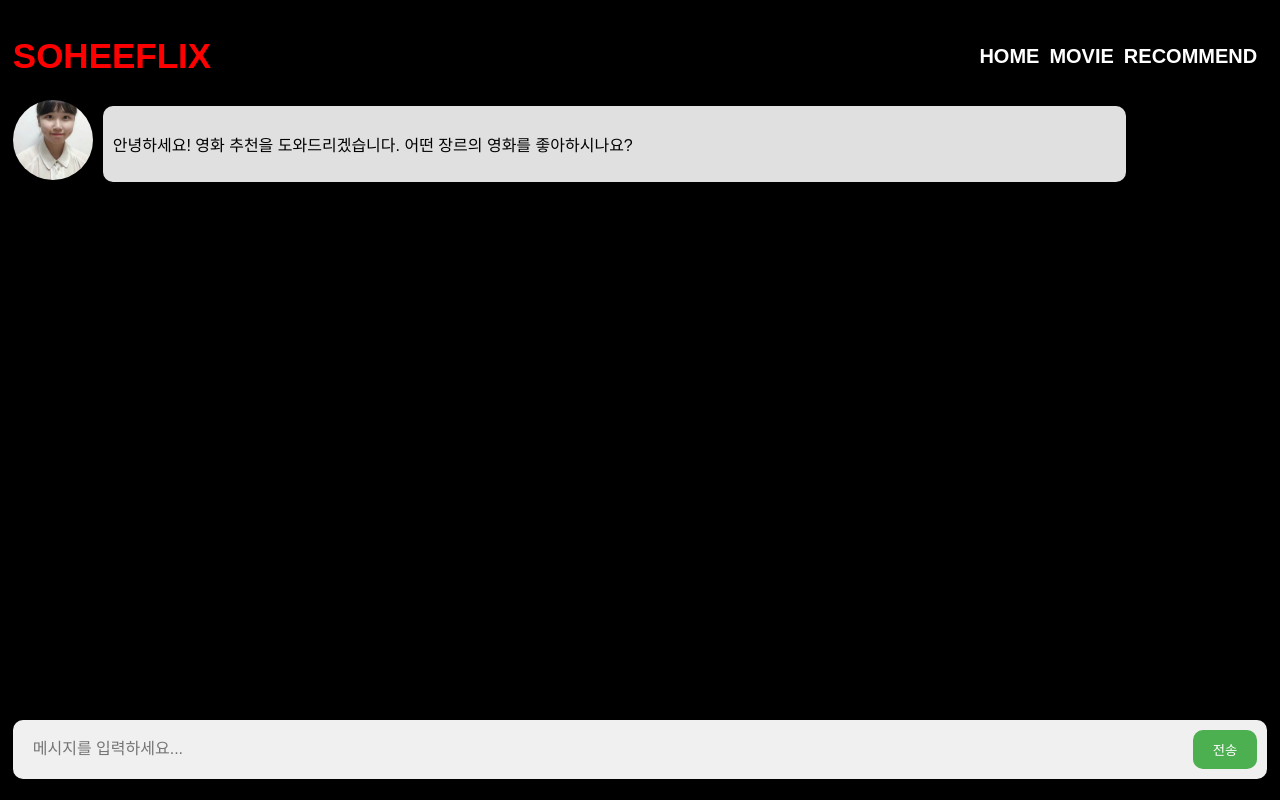
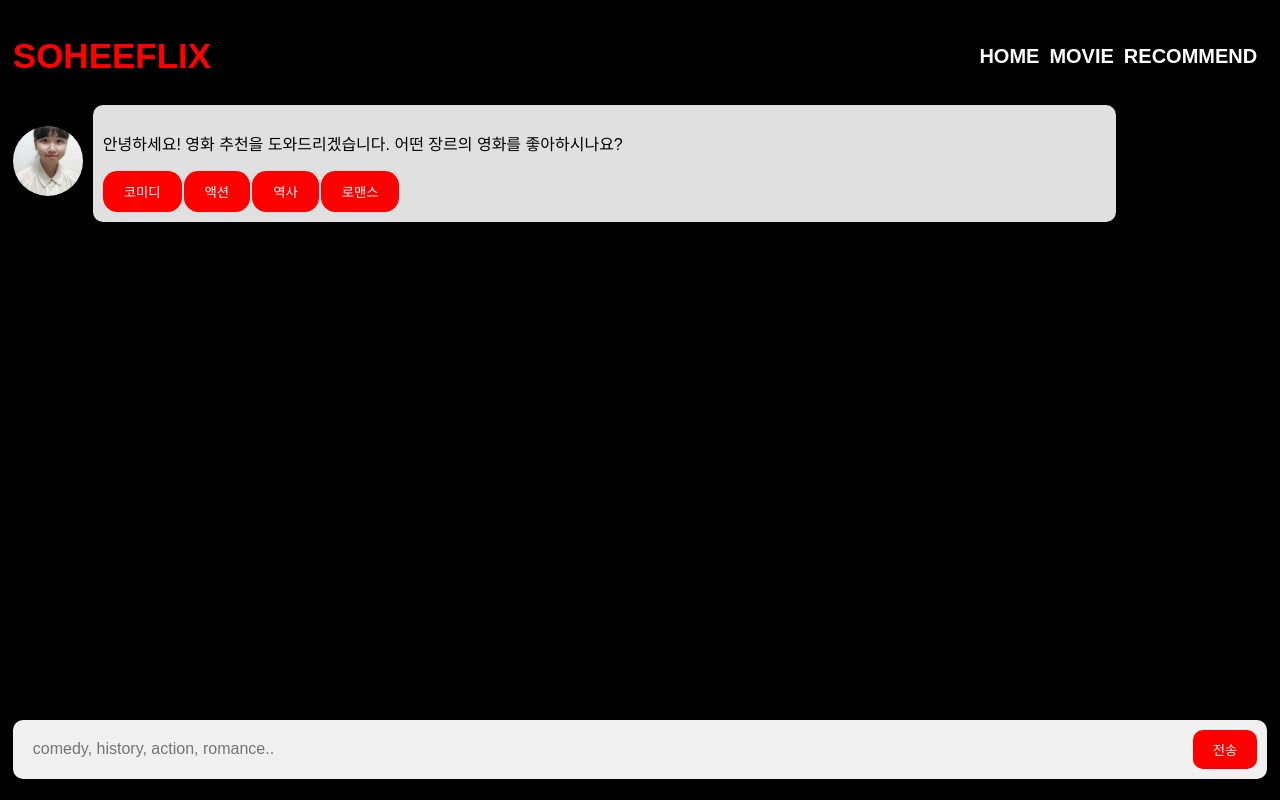
Before and after one commit to soheejjang0912/soheeflix, a React (Create React App) app: page /recommend in a window 1280 px wide. Built offline with nearby package versions, Linux system fonts and the light colour scheme.

Commit message:
recommend 장르 버튼 추가

```diff
--- a/src/components/RecommendChat.js
+++ b/src/components/RecommendChat.js
@@ -1,6 +1,6 @@
 import styles from "../css/Recommend.module.css";
 
-function RecommendChat({id, coverImage, title, summary,runtime,rating}){
+function RecommendChat({id, coverImage, title, synopsis,runtime,rating}){
     return (
         <div key={id} className={styles.recommend__display}>
             <div className={styles.img}>
@@ -10,7 +10,7 @@ function RecommendChat({id, coverImage, title, summary,runtime,rating}){
                 <p>{title}</p>
                 <p>runtime : {runtime}</p>
                 <p>rating : {rating}</p>
-                <p>{summary}</p>
+                <p>{synopsis}</p>
             </div>
         </div>
     );
--- a/src/css/Recommend.module.css
+++ b/src/css/Recommend.module.css
@@ -17,7 +17,7 @@
 }
 
 .input__button {
-    background-color: #4CAF50; /* 버튼 배경색 */
+    background-color: red; /* 버튼 배경색 */
     color: white; /* 버튼 텍스트 색상 */
     border: none; /* 테두리 없음 */
     border-radius: 10px; /* 모서리 반경 */
@@ -44,7 +44,9 @@
     border-radius: 10px; /* 모서리 반경 */
     padding: 10px; /* 내부 여백 */
     position: relative; /* 가상 요소를 포함할 수 있도록 상대 위치 지정 */
-    margin-top: 4px;
+
+    margin-top: 5px;
+    margin-bottom: 5px;
 }
 
 .message {
@@ -54,9 +56,10 @@
     padding: 10px; /* 내부 여백 */
     position: relative; /* 가상 요소를 포함할 수 있도록 상대 위치 지정 */
     margin-left: auto; /* 오른쪽 여백을 자동으로 채우도록 설정 */
+    color: white;
 
-
-    color: white;
+    margin-top: 5px;
+    margin-bottom: 5px;
 }
 
 .image__container {
@@ -67,8 +70,8 @@
     width: 100%;
     height: auto; /* 높이 자동으로 조정 */
 
-    width: 80px; /* 이미지 너비 설정 */
-    height: 80px; /* 이미지 높이 설정 */
+    width: 70px; /* 이미지 너비 설정 */
+    height: 70px; /* 이미지 높이 설정 */
     border-radius: 50%; /* 둥근 모서리 설정 */
     overflow: hidden; /* 이미지 영역을 벗어난 부분은 숨김 */
 }
@@ -86,3 +89,12 @@
 .recommend__display .img{
     margin-right: 10px;
   }
+
+.button{
+    background-color: red;
+    color: white;
+    border: none; /* 테두리 제거 */
+    border-radius: 0.9rem; /* 버튼을 동그랗게 만듭니다 */
+    padding: 11px 21px; /* 내부 여백을 조절하여 버튼의 크기를 늘립니다 */
+    margin-right: 2px;
+}
--- a/src/routes/Detail.js
+++ b/src/routes/Detail.js
@@ -18,7 +18,6 @@ function Detail(){
     useEffect(()=>{
         getMovie();
     }, []);
-    console.log(movie);
     return (
         <div>
             <Header />
--- a/src/routes/List.js
+++ b/src/routes/List.js
@@ -48,7 +48,6 @@ function Home(){
         getComedyMovies();
         getActionMovies();
     }, []);
-    console.log(loading);
     return (
         <div>
             <Header />
--- a/src/routes/Recommend.js
+++ b/src/routes/Recommend.js
@@ -7,11 +7,18 @@ import sohee from "../img/sohee.jpg";
 function Recommend(){
     const [message, setMessage] = useState('');
     const [recommend, setRecommend] = useState([]);
+    const [btnState, setBtnState] = useState(false);
     const scrollRef = useRef(null);
 
     const handleMessageChange = (event) => {
         setMessage(event.target.value);
     };
+
+    const buttonGenre = (genre) => {
+        setBtnState(true);
+        setMessage(genre);
+
+    }
 
     const handleSendMessage = async () => {
         if (message.trim() !== '') {
@@ -22,13 +29,11 @@ function Recommend(){
                 // API를 통해 받아온 영화 목록을 추가합니다.
                 { message: <p>추천 영화 목록을 가져오는 중입니다...</p>, type: 'sohee' } //임시 메시지
             ]);
-            setMessage('');
-
+            scrollRef.current.scrollTop = scrollRef.current.scrollHeight;
             try {
-                const response = await fetch(`https://yts-proxy.now.sh/list_movies.json?genre=${message}`);
+                const response = await fetch(`https://yts-proxy.now.sh/list_movies.json?limit=3&genre=${message}`);
                 const json = await response.json();
-                const movies = json.data.movies.slice(0, 3); // 상위 3개의 영화만 선택합니다.
-
+                const movies = json.data.movies; // 상위 3개의 영화만 선택합니다.
                 // 받아온 영화 목록을 메시지로 추가합니다.
                 setRecommend(recommendContent => [
                     ...recommendContent.slice(0, -1), // 임시 메시지는 제거합니다.
@@ -39,35 +44,57 @@ function Recommend(){
                                     key={movie.id}
                                     id={movie.id}
                                     coverImage={movie.medium_cover_image}
-                                    title={movie.title}
-                                    summary={movie.summary}
+                                    title={movie.title_long}
                                     runtime={movie.runtime}
                                     rating={movie.rating}
+                                    synopsis={movie.synopsis}
                                 />
                             ),
                             type: 'sohee'
                         })), // 각 영화 제목을 메시지로 추가합니다.
                     { message:
-                        <p>
-                            마음에 드셨나요? 영화를 추천받고 싶으면 좋아하는 장르를 다시 입력해 주세요.
-                        </p>
+                        <div>
+                            <p>
+                                마음에 드셨나요? 영화를 추천받고 싶으면 좋아하는 장르를 다시 입력해 주세요.
+                            </p>
+                            <button className={styles.button} onClick={() => buttonGenre('comedy')}>코미디</button>
+                            <button className={styles.button} onClick={() => buttonGenre('action')}>액션</button>
+                            <button className={styles.button} onClick={() => buttonGenre('history')}>역사</button>
+                            <button className={styles.button} onClick={() => buttonGenre('romance')}>로맨스</button>
+                        </div>
+
+
                     , type: 'sohee' } // 완료 메시지를 추가합니다.
                 ]);
+                setMessage('');
             } catch (error) {
                 console.error(<p>영화 목록을 가져오는 도중 오류가 발생했습니다:</p>, error);
                 setRecommend(recommendContent => [
                     ...recommendContent.slice(0, -1), // 임시 메시지는 제거합니다.
                     { message: <p>영화 목록을 가져오는 도중 오류가 발생했습니다. 영화를 추천받고 싶으면 좋아하는 장르를 다시 입력해 주세요.</p>, type: 'sohee' } // 오류 메시지를 추가합니다.
                 ]);
+                setMessage('');
             }
+
+        }else{
+            handleSendMessage();
         }
     };
-
+    /*
+    // 채팅 메시지가 업데이트될 때마다 스크롤을 아래로 이동
+    useEffect(() => {
+        scrollRef.current.scrollTop = scrollRef.current.scrollHeight;
+    }, [message]);
+*/
 
     // 채팅 메시지가 업데이트될 때마다 스크롤을 아래로 이동
     useEffect(() => {
-        scrollRef.current.scrollTop = scrollRef.current.scrollHeight;
-    }, [recommend]);
+        if(btnState===true){
+            handleSendMessage();
+            setBtnState(false);
+        }
+    }, [message, btnState]);
+
     return (
         <div>
             <Header />
@@ -79,6 +106,10 @@ function Recommend(){
                         </div>
                         <div className={styles.sohee}>
                             <p>안녕하세요! 영화 추천을 도와드리겠습니다. 어떤 장르의 영화를 좋아하시나요?</p>
+                            <button className={styles.button} onClick={() => buttonGenre('comedy')}>코미디</button>
+                            <button className={styles.button} onClick={() => buttonGenre('action')}>액션</button>
+                            <button className={styles.button} onClick={() => buttonGenre('history')}>역사</button>
+                            <button className={styles.button} onClick={() => buttonGenre('romance')}>로맨스</button>
                         </div>
                     </div>
 
@@ -115,7 +146,7 @@ function Recommend(){
                     <input
                         type="text"
                         className={styles.input__field}
-                        placeholder="메시지를 입력하세요..."
+                        placeholder="comedy, history, action, romance.. "
                         value={message}
                         onChange={handleMessageChange}
                     />
```
